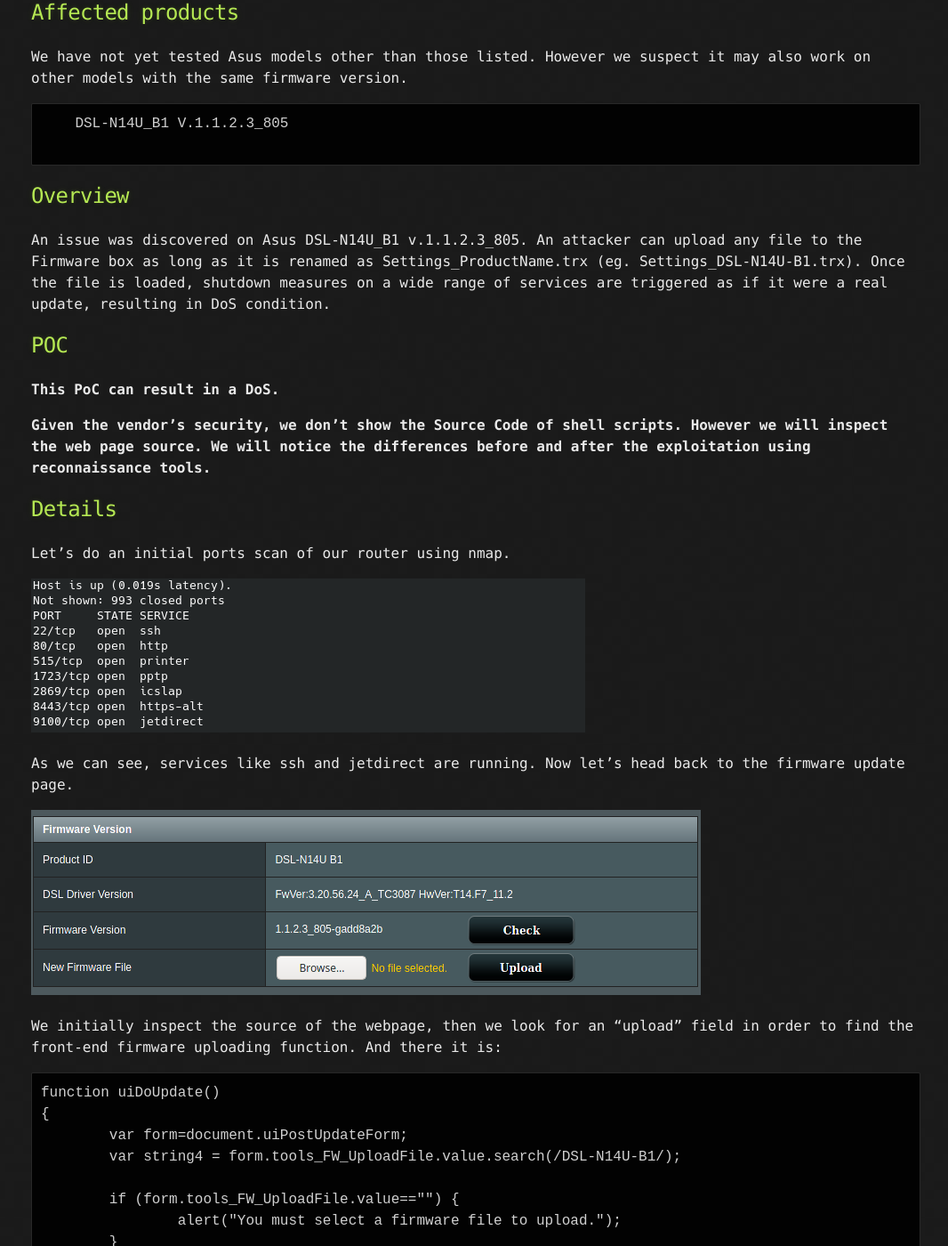
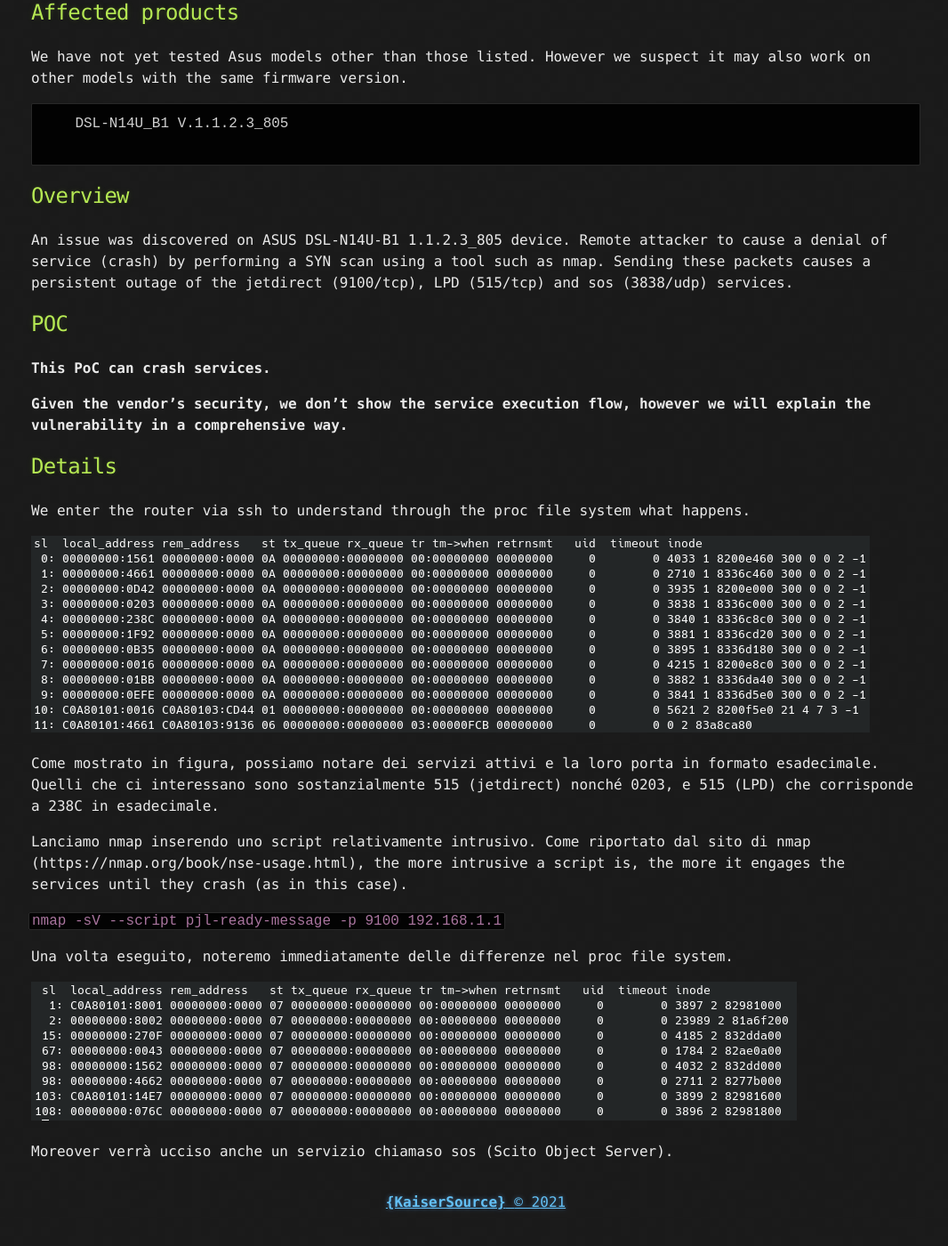
Before and after one commit to kaisersource/kaisersource.github.io, a Jekyll site: the page built from _posts/2021-01-17-dsl-n14u-dos-hping3.md, in a window 1280 px wide and 1400 px high, scrolled down 228 px. Shown: the whole window at 89% size, without its empty margins (105-1171 px from the left). Built offline with Jekyll 4.4.1, drawn with Linux system fonts in a browser that asks for light colours; after the commit the page ends 1604 px from its top, so only the background shows below that; some of the changed text lies outside the part shown.

Commit message:
second one

````diff
--- a/_posts/2021-01-17-dsl-n14u-dos-hping3.md
+++ b/_posts/2021-01-17-dsl-n14u-dos-hping3.md
@@ -1,7 +1,7 @@
 ---
 layout: post
-title: "Asus DSL-N14U Printer Service DoS"
-date: 2021-01-17
+title: "Nmap, the silent slayer"
+date: 2021-01-20
 comments: true
 categories: vulnerability
 ---
@@ -21,78 +21,34 @@ We have not yet tested Asus models other than those listed. However we suspect i
 
 ## Overview
 
-An issue was discovered on Asus DSL-N14U_B1 v.1.1.2.3_805. An attacker can upload any file to the Firmware box as long as it is renamed as Settings_ProductName.trx (eg. Settings_DSL-N14U-B1.trx). Once the file is loaded, shutdown measures on a wide range of services are triggered as if it were a real update, resulting in DoS condition.
+An issue was discovered on ASUS DSL-N14U-B1 1.1.2.3_805 device. Remote attacker to cause a denial of service (crash) by performing a SYN scan using a tool such as nmap. Sending these packets causes a persistent outage of the jetdirect (9100/tcp), LPD (515/tcp) and sos (3838/udp) services.
 
 ## POC
 
-**This PoC can result in a DoS.**
+**This PoC can crash services.**
 
-**Given the vendor's security, we don't show the Source Code of shell scripts. However we will inspect the web page source. We will notice the differences before and after the exploitation using reconnaissance tools.**
+**Given the vendor's security, we don't show the service execution flow, however we will explain the vulnerability in a comprehensive way.**
 
 ## Details
 
-Let's do an initial ports scan of our router using nmap.
+We enter the router via ssh to understand through the proc file system what happens.
 
-![](/assets/asus/nmap-1.png)
+![](/assets/asus_2/raw_socket_before.png)
 
-As we can see, services like ssh and jetdirect are running.
-Now let's head back to the firmware update page.
+Come mostrato in figura, possiamo notare dei servizi attivi e la loro porta in formato esadecimale.
+Quelli che ci interessano sono sostanzialmente 515 (jetdirect) nonché 0203,
+e 515 (LPD) che corrisponde a 238C in esadecimale.
 
-![](/assets/asus/firmware_update_page.png)
+Lanciamo nmap inserendo uno script relativamente intrusivo. Come riportato dal sito di nmap (https://nmap.org/book/nse-usage.html), the more intrusive a script is, the more it engages the services until they crash (as in this case).
 
-We initially inspect the source of the webpage, then we look for an "upload" field in order to find the front-end firmware uploading function. And there it is:
-```
-function uiDoUpdate()
-{
-	var form=document.uiPostUpdateForm;
-	var string4 = form.tools_FW_UploadFile.value.search(/DSL-N14U-B1/);
+`nmap -sV --script pjl-ready-message -p 9100 192.168.1.1`
 
-	if (form.tools_FW_UploadFile.value=="") {
-		alert("You must select a firmware file to upload.");
-	}
-	else {
-		if (string4 >= 0) {
-			form.postflag.value = "1";
-			if(model_name == "DSL-N66U" || model_name == "DSL-AC52U")
-			{
-				showLoading(220);
-				setTimeout("redirect();", 220000);
-			}
-			else if(model_name == "DSL-N55U-C1" || model_name == "DSL-N16U")
-			{
-				showLoading(152);
-				setTimeout("redirect();", 152000);
-			}
-			else //DSL-N14U ...
-			{
-				showLoading(182);
-				setTimeout("redirect();", 182000);
-			}
-			setTimeout("chk_upgrade();", 5000);
-			form.submit();
-		}
-		else
-			alert("Nuovo file firmware non è valido.");
-	}
-}
 
-```
-Given the checks, it seems that it can accept firmware belonging to different asus models.
-What changes visually seems to be the wait time for loading.
-Loading an image generates the "Invalid Firmware" alert.
+Una volta eseguito, noteremo immediatamente delle differenze nel proc file system.
 
-![](/assets/asus/not_valid.png)
+![](/assets/asus_2/raw_socket_after.png)
 
-But what if we decide to change the name of the image? For example in "Settings_DSL-N14U-B1.trx" ?
-![](/assets/asus/rename.png)
 
-So we upload the appropriately renamed png file ... what could possibly go wrong? It gets accepted ...
-![](/assets/asus/upload_progress.png)
-## Showdown
-Once the loading is complete, we run nmap again and...what???
 
-![](/assets/asus/nmap-2.png)
 
-Argh, some services have been been suddenly stopped working as if it was a normal firmware upgrade :/
-
-As long as the router is turned on, the services will not restart. Manual intervention is required in order to restart services properly.
+ Moreover verrà ucciso anche un servizio chiamaso sos (Scito Object Server).
````
Also changed, not shown: _posts/2021-01-17-dsl-n14u-nmap.md (added, +98 -0 lines).
